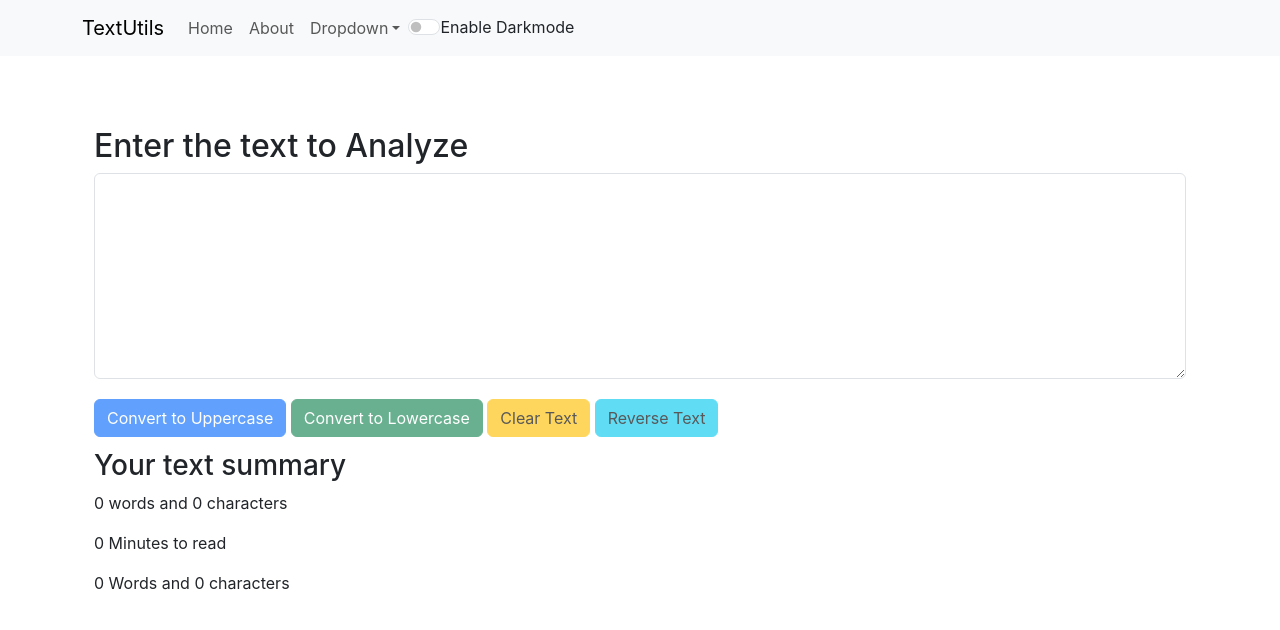
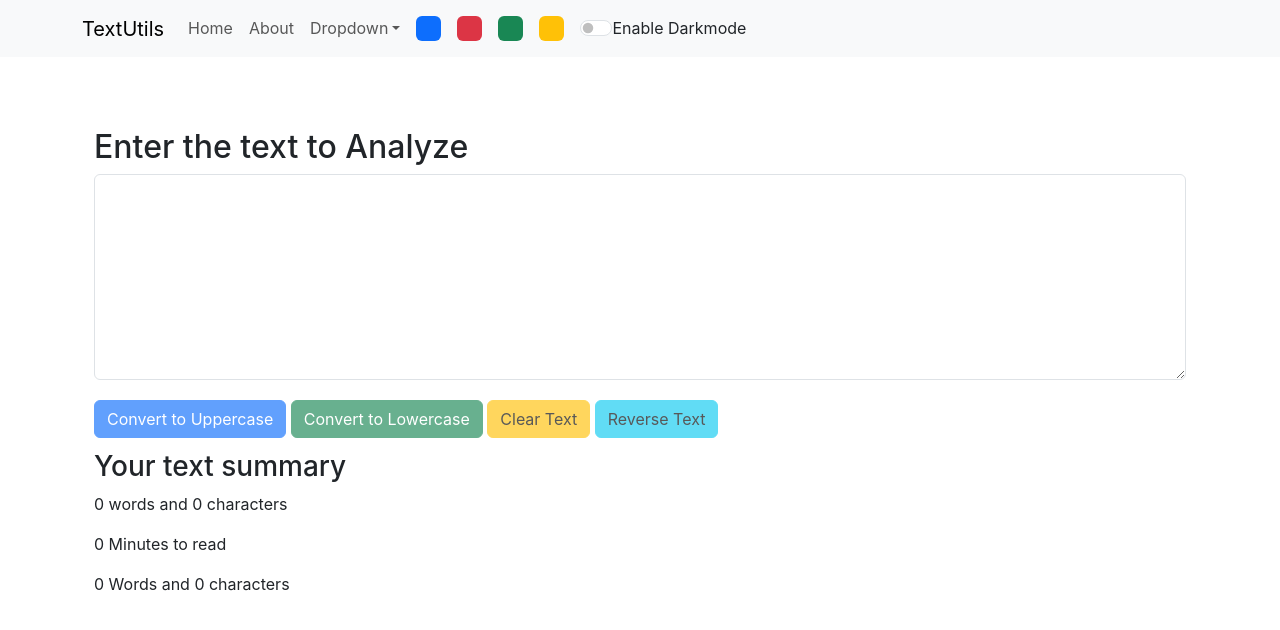
Before and after one commit to anoopmonu02/react_with_bootstrap, a React (Create React App) app: page / in a window 1280 px wide. Shown: the top 630 px of the page. Built offline with nearby package versions, Linux system fonts and the light colour scheme.

Commit message:
adding more colors to bg

```diff
--- a/src/App.js
+++ b/src/App.js
@@ -24,7 +24,18 @@
     }, 1500);
   }
 
-  const toggleMode = () => {
+  const removeBodyClasses = () =>{
+    document.body.classList.remove('bg-light');
+    document.body.classList.remove('bg-dark');
+    document.body.classList.remove('bg-primary');
+    document.body.classList.remove('bg-danger');
+    document.body.classList.remove('bg-success');
+    document.body.classList.remove('bg-warning');
+  }
+
+  const toggleMode = (cls) => {
+    removeBodyClasses();
+    document.body.classList.add('bg-'+cls);
     if(mode === 'light'){
         setMode('dark');
         document.body.style.backgroundColor = '#181b2d';//212529 - Navbar dark mode color
--- a/src/components/Mynavbar.js
+++ b/src/components/Mynavbar.js
@@ -29,14 +29,19 @@
                 Separated link
               </NavDropdown.Item>
             </NavDropdown>
-
-            <Form className={`d-flex text-${props.mode==='light'?'dark':'light'} justify-content-end align-items-center`}>
+            <div className="d-flex">
+              <div className="bg-primary rounded mx-2 my-2" onClick={()=>{props.toggleMode('primary')}} style={{height:'25px', width:'25px', cursor:'pointer'}}></div>
+              <div className="bg-danger rounded mx-2 my-2" onClick={()=>{props.toggleMode('danger')}} style={{height:'25px', width:'25px', cursor:'pointer'}}></div>
+              <div className="bg-success rounded mx-2 my-2" onClick={()=>{props.toggleMode('success')}} style={{height:'25px', width:'25px', cursor:'pointer'}}></div>
+              <div className="bg-warning rounded mx-2 my-2" onClick={()=>{props.toggleMode('warning')}} style={{height:'25px', width:'25px', cursor:'pointer'}}></div>
+            </div>
+            <Form className={`d-flex mx-2 text-${props.mode==='light'?'dark':'light'} justify-content-end align-items-center`}>
               <Form.Check // prettier-ignore
                 type="switch"
                 id="custom-switch"
                 label="Enable Darkmode"
                 className='ml-auto d-flex justify-content-end'
-                onClick={props.toggleMode}
+                onClick={()=>{props.toggleMode(null)}}
                 style={{alignSelf: 'center'}}
               />
             </Form>
```
